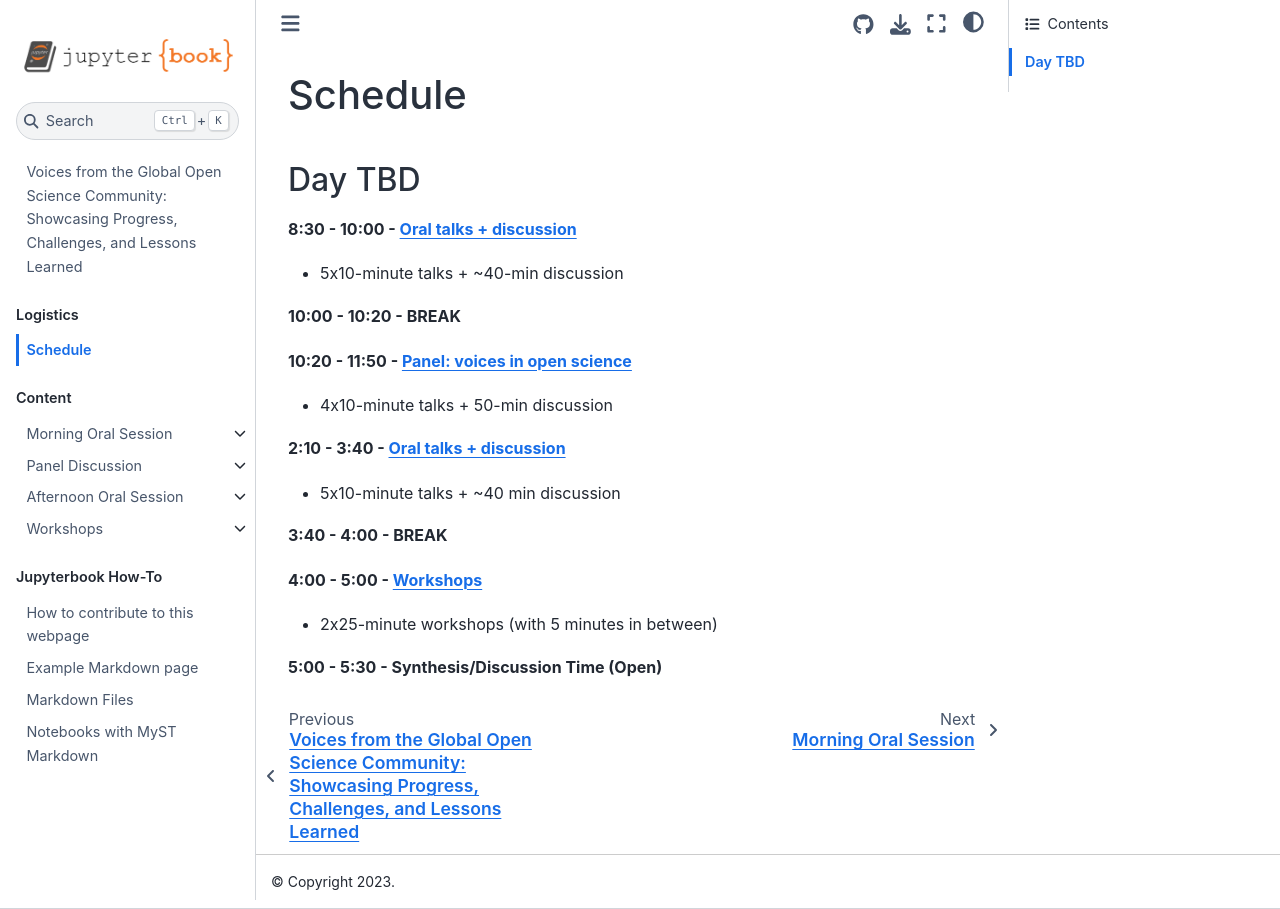
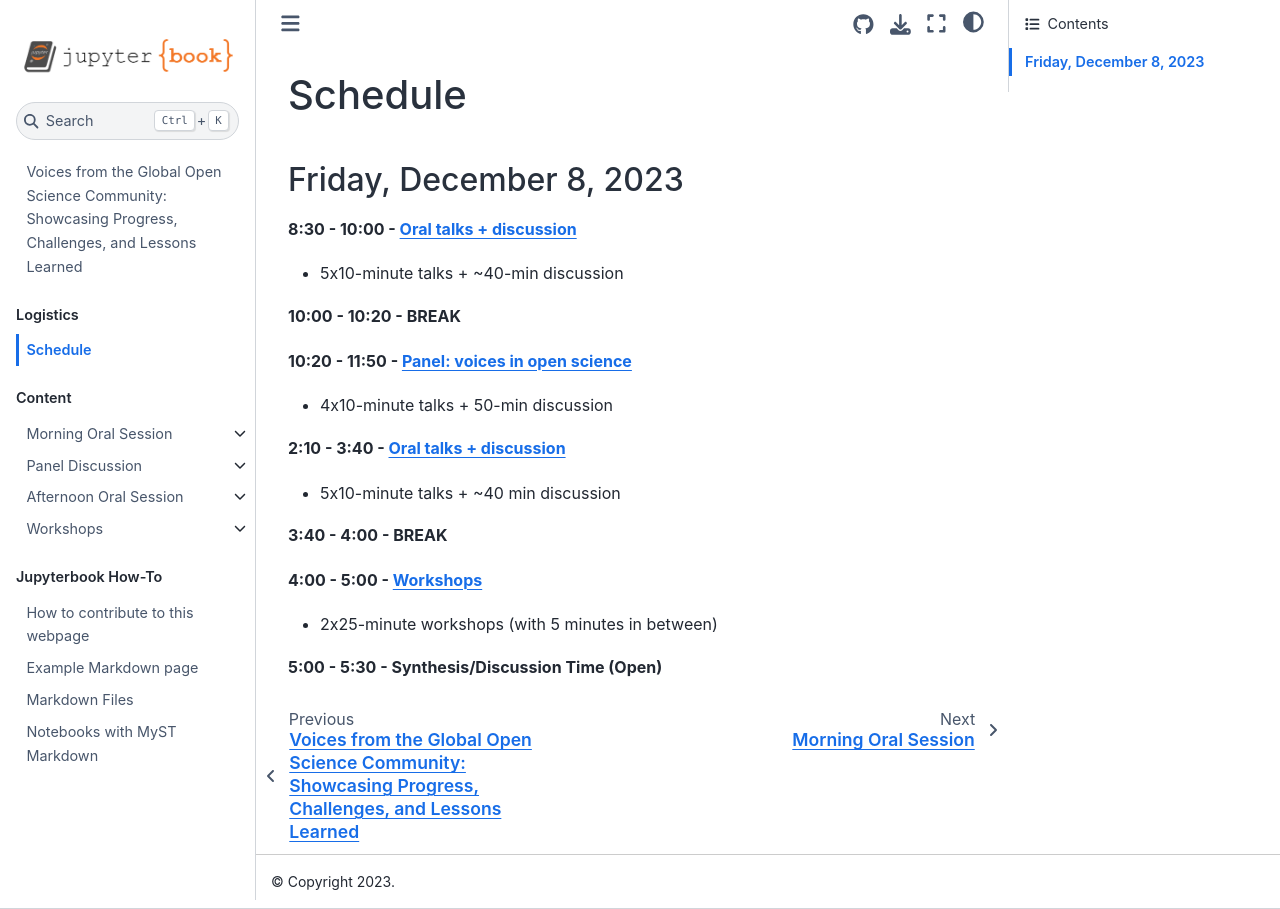
Before and after one commit to lauracion/jupyterbook-2023, a Jupyter Book: the page built from schedule.md, in a window 1280 px wide. Built offline with Jupyter Book 1.0.4 settings and Sphinx 7.4.7 and the Sphinx Book theme 1.1.4, drawn with Linux system fonts in a browser that asks for light colours; pages that are not in the unit, such as notebooks, are missing from menus.

Commit message:
Add day to schedule

```diff
--- a/schedule.md
+++ b/schedule.md
@@ -9,7 +9,7 @@ kernelspec:
     name: python3
 ---
 # Schedule
-## Day TBD
+## Friday, December 8, 2023
 
 **8:30 - 10:00 - [Oral talks + discussion](./speaker_content/01-morning-oral-session/00-overview.md)**
 * 5x10-minute talks + ~40-min discussion
```
